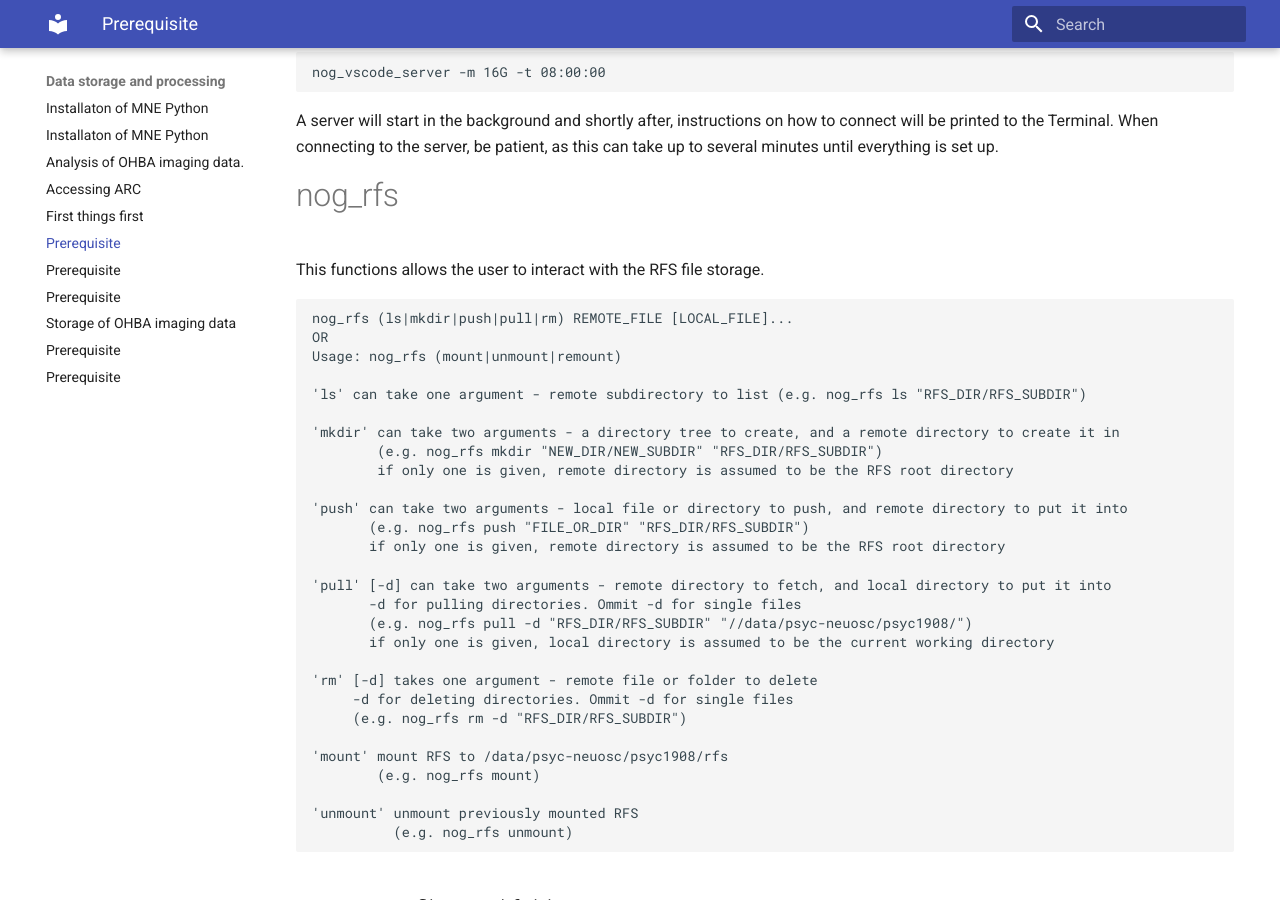
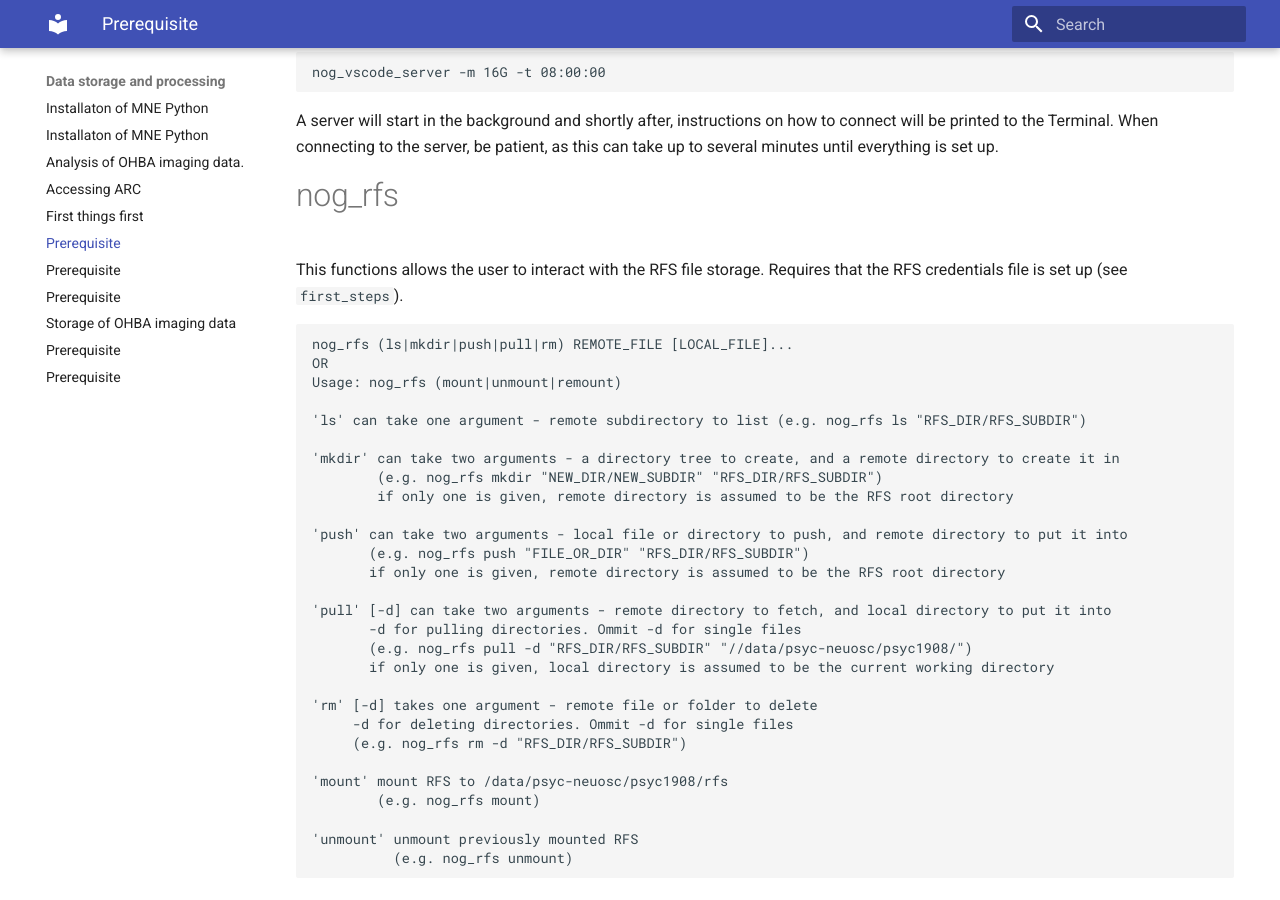
Before and after one commit to Neuronal-Oscillations/group-handbook, an MkDocs documentation site: the page built from docs/data_storage_and_processing/nog_functions.md, in a window 1280 px wide and 900 px high, scrolled down 1655 px. Built offline with MkDocs 1.6.1 and Material for MkDocs 9.7.7, drawn with Linux system fonts in a browser that asks for light colours.

Commit message:
Update nog_functions.md

````diff
--- a/docs/data_storage_and_processing/nog_functions.md
+++ b/docs/data_storage_and_processing/nog_functions.md
@@ -73,7 +73,7 @@ A server will start in the background and shortly after, instructions on how to
 
 # nog_rfs
 
-This functions allows the user to interact with the RFS file storage.
+This functions allows the user to interact with the RFS file storage. Requires that the RFS credentials file is set up (see `first_steps`).
 
 ```bash
 nog_rfs (ls|mkdir|push|pull|rm) REMOTE_FILE [LOCAL_FILE]...
````
